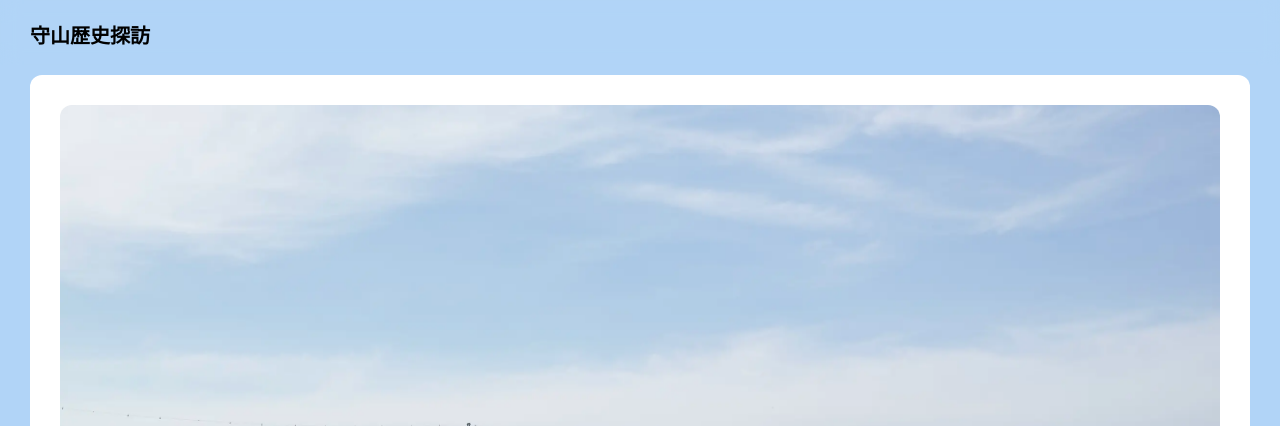
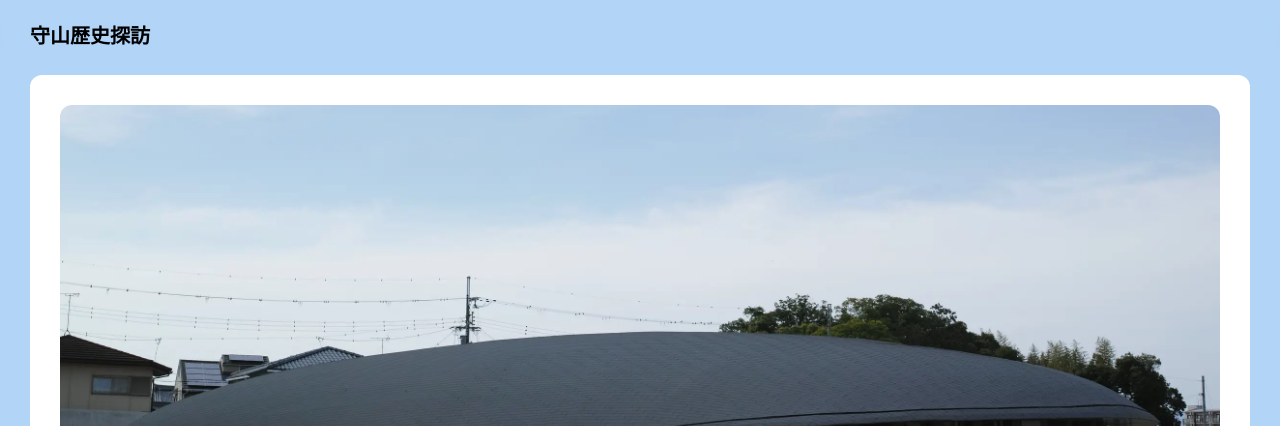
Before and after one commit to saladbowl77/kiso_final_task_2q, a website: page article/ise/index.html in a window 1280 px wide. Shown: the top 426 px of the page. Drawn offline with Linux system fonts and the light colour scheme; files whose address does not match are found by name; a web font is replaced by a local one.

Commit message:
fix : objct-fitの位置を調整

```diff
--- a/article/ise/index.html
+++ b/article/ise/index.html
@@ -22,6 +22,7 @@
 					alt="伊勢遺跡博物館"
 					width="1200"
 					height="800"
+					class="bottom"
 				/>
 				<hgroup>
 					<p>卑弥呼のナゾ解明なるか奇跡の遺跡</p>
--- a/css/article.css
+++ b/css/article.css
@@ -22,6 +22,10 @@ main {
 	height: 60lvh;
 	object-fit: cover;
 	border-radius: 12px;
+}
+
+.top img.bottom {
+	object-position: center bottom;
 }
 
 .top hgroup {
```
